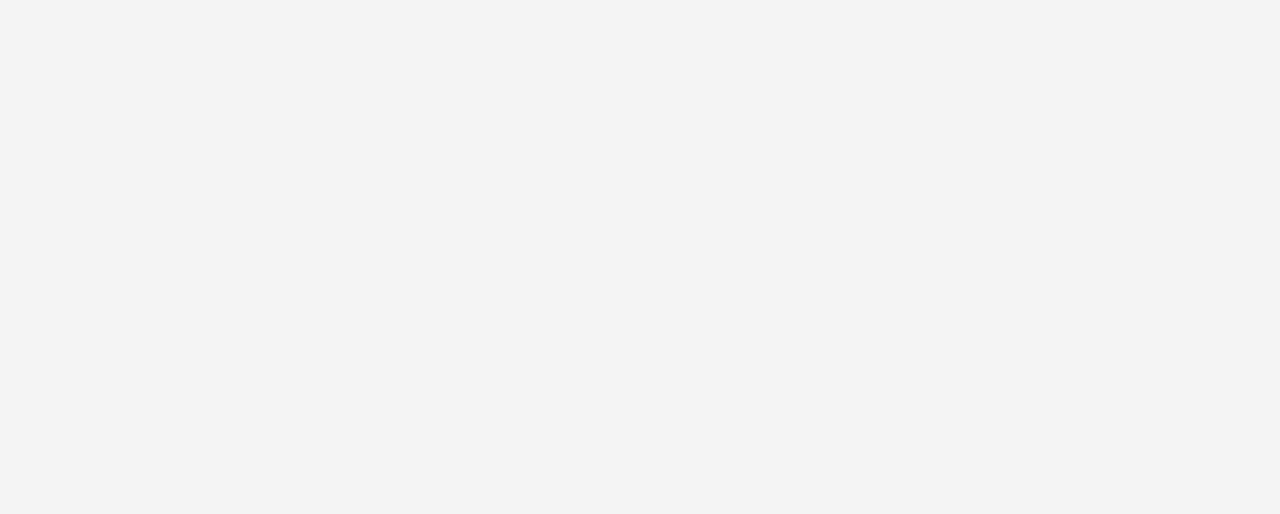
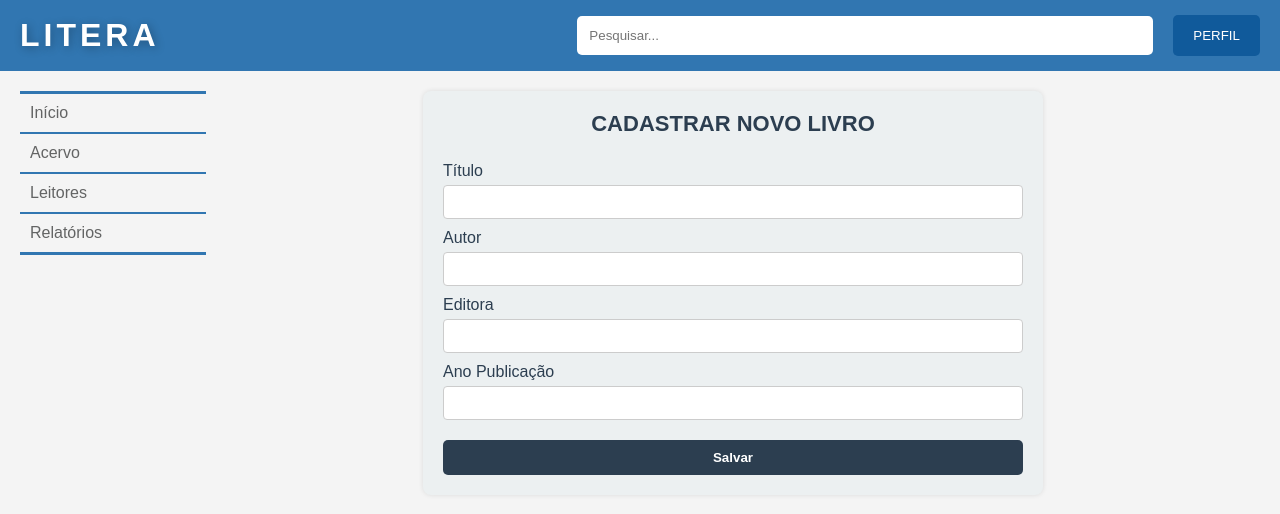
Before and after one commit to marisergio/app_web_biblioteca, a React (Vite) app: page /formLivro in a window 1280 px wide. Before the commit this address had no page. Shown: the top 514 px of the page. Built offline with nearby package versions, Linux system fonts and the light colour scheme.

Commit message:
add rota listar livros

```diff
--- a/src/Router.jsx
+++ b/src/Router.jsx
@@ -2,6 +2,7 @@ import { Routes, Route } from 'react-router-dom'
 import { Leitor } from './pages/Leitor'
 import { Main } from './componentes/Main'
 import { DefaultLayout } from './layouts/DefaultLayout'
+import { FormLivro } from './pages/FormLivro'
 
 export function Router({ livrosFiltrados }) {
     return (
@@ -9,6 +10,7 @@ export function Router({ livrosFiltrados }) {
             <Route path="/" element={<DefaultLayout />}>
                 <Route path="/" element={<Main livrosFiltrados={livrosFiltrados} />} />
                 <Route path="/leitor" element={<Leitor />} />
+                <Route path="/formLivro" element={<FormLivro />} />
             </Route>
         </Routes>
 
--- /dev/null
+++ b/src/api/setupApi.js
@@ -0,0 +1,8 @@
+import axios from 'axios'
+
+export const api = axios.create({
+    baseURL: 'http://localhost:3000',
+    headers: {
+    'Content-Type': 'application/json'
+  }
+})
--- a/src/componentes/Main.jsx
+++ b/src/componentes/Main.jsx
@@ -1,3 +1,4 @@
+import { NavLink } from 'react-router-dom'
 import style from  '../App.module.css'
 import { CardList } from './CardList'
 
@@ -5,6 +6,7 @@ export function Main({livrosFiltrados}) {
     return(
         <main className={style.content}>
           <h2>Acervo</h2>
+          <NavLink to="/formLivro">+ Livro</NavLink>
           <div className={style.bookList}>
             {livrosFiltrados.map(livro => (
               <CardList
--- /dev/null
+++ b/src/pages/FormLivro.jsx
@@ -0,0 +1,71 @@
+import { useState } from 'react';
+import style from './FormLivro.module.css'
+import { api } from '../api/setupApi'
+import { useNavigate } from 'react-router-dom'
+
+export function FormLivro() {
+
+    const [message, setMessage] = useState('')
+    const navigate = useNavigate()
+
+    const [formLivro, setFormLivro] = useState({ titulo: '', autor: '', editora: '', ano: '' })
+
+    async function handlerSalvar(e) {
+        e.preventDefault()
+
+        try {
+            const response = await api.post('/livros', formLivro)
+            console.log('Livro salvo com sucesso:', response.data);
+            setMessage('Livro salvo com sucesso')
+           // adicionarLivro(response.data);
+
+           setTimeout(()=>{
+                navigate('/');
+           },1500)
+
+        } catch (error) {
+            console.error('Erro ao salvar livro:', error.response?.data || error.message);
+        }
+        setFormLivro({ titulo: '', autor: '', editora: '', ano: '' })
+
+    }
+
+
+    return (
+        <div className={style.formContainer}>
+            <h1>CADASTRAR NOVO LIVRO</h1>
+            <p>{message}</p>
+            <form>
+                <label>Título</label>
+                <input
+                    name="titulo"
+                    value={formLivro.titulo}
+                    onChange={(e) => setFormLivro({ ...formLivro, titulo: e.target.value })}
+                />
+
+                <label>Autor</label>
+                <input
+                    name="autor"
+                    value={formLivro.autor}
+                    onChange={(e) => setFormLivro({ ...formLivro, autor: e.target.value })}
+                />
+
+                <label>Editora</label>
+                <input
+                    name="editora"
+                    value={formLivro.editora}
+                    onChange={(e) => setFormLivro({ ...formLivro, editora: e.target.value })}
+                />
+
+                <label>Ano Publicação</label>
+                <input
+                    name="ano"
+                    value={formLivro.ano}
+                    onChange={(e) => setFormLivro({ ...formLivro, ano: e.target.value })}
+                />
+
+                <button onClick={handlerSalvar}>Salvar</button>
+            </form>
+        </div>
+    );
+}
--- /dev/null
+++ b/src/pages/FormLivro.module.css
@@ -0,0 +1,56 @@
+.formContainer {
+    background-color: #ecf0f1;
+    padding: 20px;
+    border-radius: 8px;
+    margin: 0 auto; /* centraliza horizontalmente */
+    width: 50%; /* limita a largura para melhor leitura */
+    box-shadow: 0px 0px 5px rgba(0, 0, 0, 0.1);
+}
+
+.formContainer h1 {
+    font-size: 22px;
+    color: #2c3e50;
+    margin-bottom: 15px;
+    text-align: center;
+}
+
+.formContainer form {
+    display: flex;
+    flex-direction: column;
+}
+
+.formContainer label {
+    font-weight: 500;
+    margin: 10px 0 5px;
+    color: #2c3e50;
+}
+
+.formContainer input {
+    padding: 8px 10px;
+    border: 1px solid #ccc;
+    border-radius: 4px;
+    font-size: 14px;
+    background-color: #fff;
+    transition: border-color 0.3s;
+}
+
+.formContainer input:focus {
+    border-color: #3498db;
+    outline: none;
+}
+
+.formContainer button {
+    margin-top: 20px;
+    padding: 10px;
+    background-color: #2c3e50;
+    color: white;
+    border: none;
+    border-radius: 5px;
+    font-weight: bold;
+    cursor: pointer;
+    transition: background-color 0.3s;
+}
+
+.formContainer button:hover {
+    background-color: #1a242f;
+}
```
